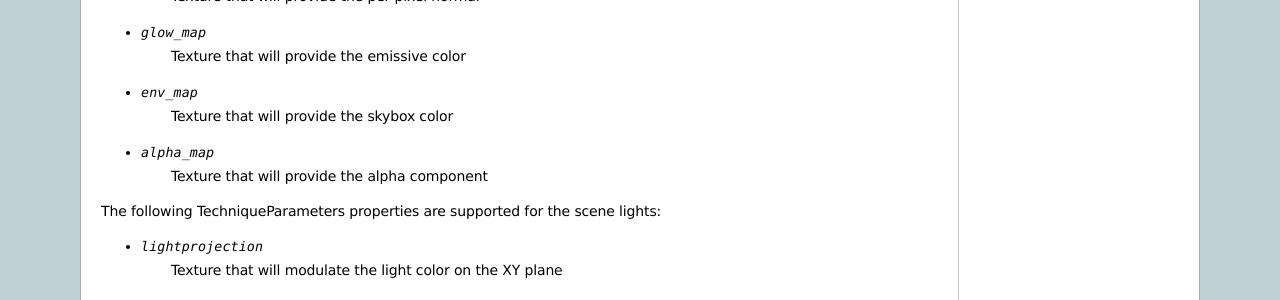
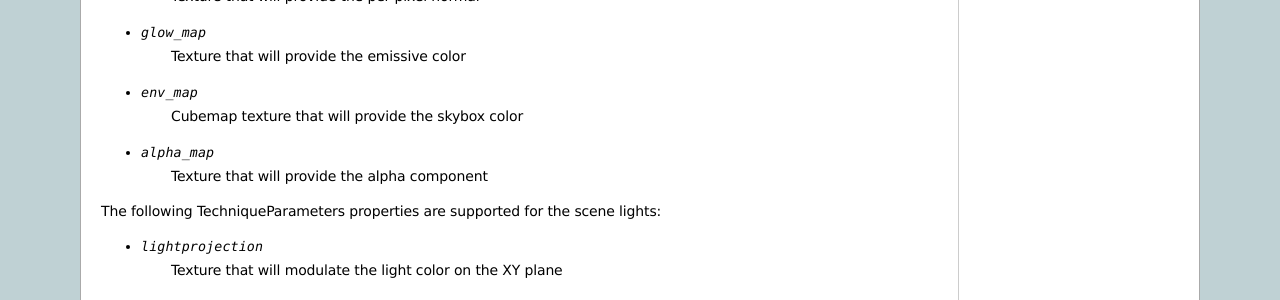
Before and after one commit to turbulenz/turbulenz_engine, a Sphinx documentation site: the page built from docs/source/jslibrary_api/forwardrendering_api.rst, in a window 1280 px wide and 900 px high, scrolled down 2239 px. Shown: the part 152-452 px from the top of the window. Built offline with Sphinx 7.4.7, drawn with Linux system fonts in a browser that asks for light colours.

Commit message:
Clarify that the "env_map" texture needs to be a cubemap.

```diff
--- a/docs/source/jslibrary_api/defaultrendering_api.rst
+++ b/docs/source/jslibrary_api/defaultrendering_api.rst
@@ -92,7 +92,7 @@ The following TechniqueParameters properties are supported for the scene rendera
 * `glow_map`
     Texture that will provide the emissive color
 * `env_map`
-    Texture that will provide the skybox color
+    Cubemap texture that will provide the skybox color
 * `alpha_map`
     Texture that will provide the alpha component
 
--- a/docs/source/jslibrary_api/deferredrendering_api.rst
+++ b/docs/source/jslibrary_api/deferredrendering_api.rst
@@ -141,7 +141,7 @@ The following TechniqueParameters properties are supported for the scene rendera
 * `glow_map`
     Texture that will provide the emissive color
 * `env_map`
-    Texture that will provide the skybox color
+    Cubemap texture that will provide the skybox color
 * `alpha_map`
     Texture that will provide the alpha component
 
--- a/docs/source/jslibrary_api/forwardrendering_api.rst
+++ b/docs/source/jslibrary_api/forwardrendering_api.rst
@@ -124,7 +124,7 @@ The following TechniqueParameters properties are supported for the scene rendera
 * `glow_map`
     Texture that will provide the emissive color
 * `env_map`
-    Texture that will provide the skybox color
+    Cubemap texture that will provide the skybox color
 * `alpha_map`
     Texture that will provide the alpha component
 
```
